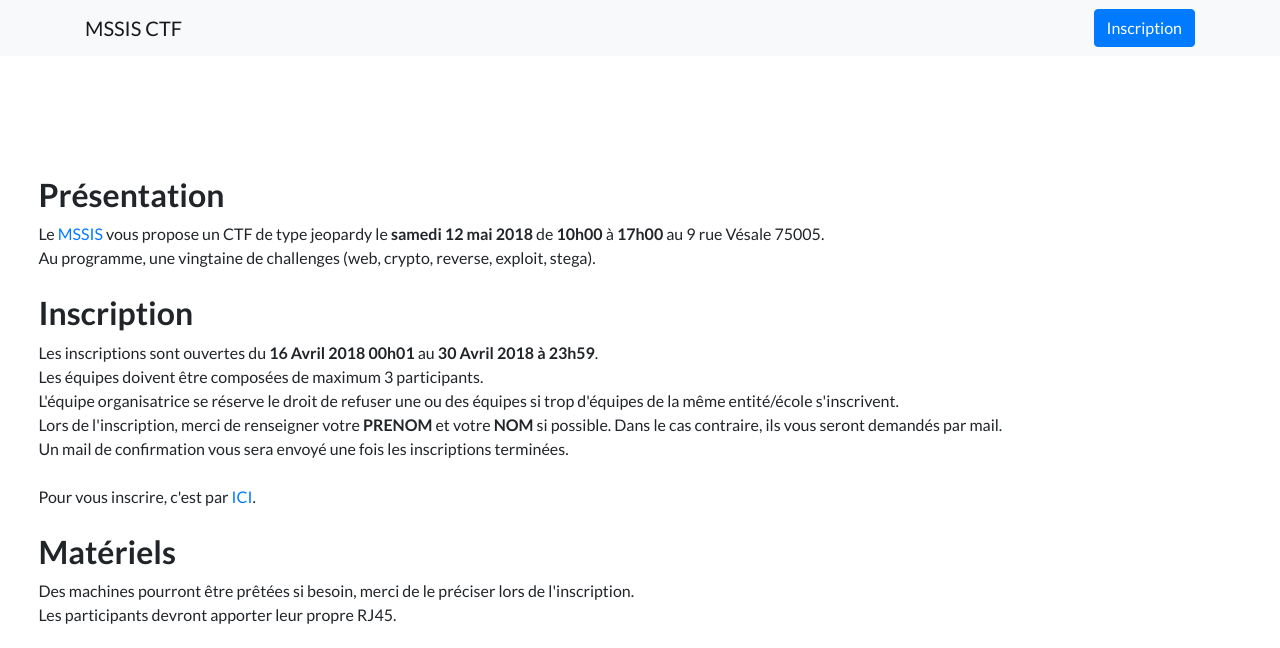
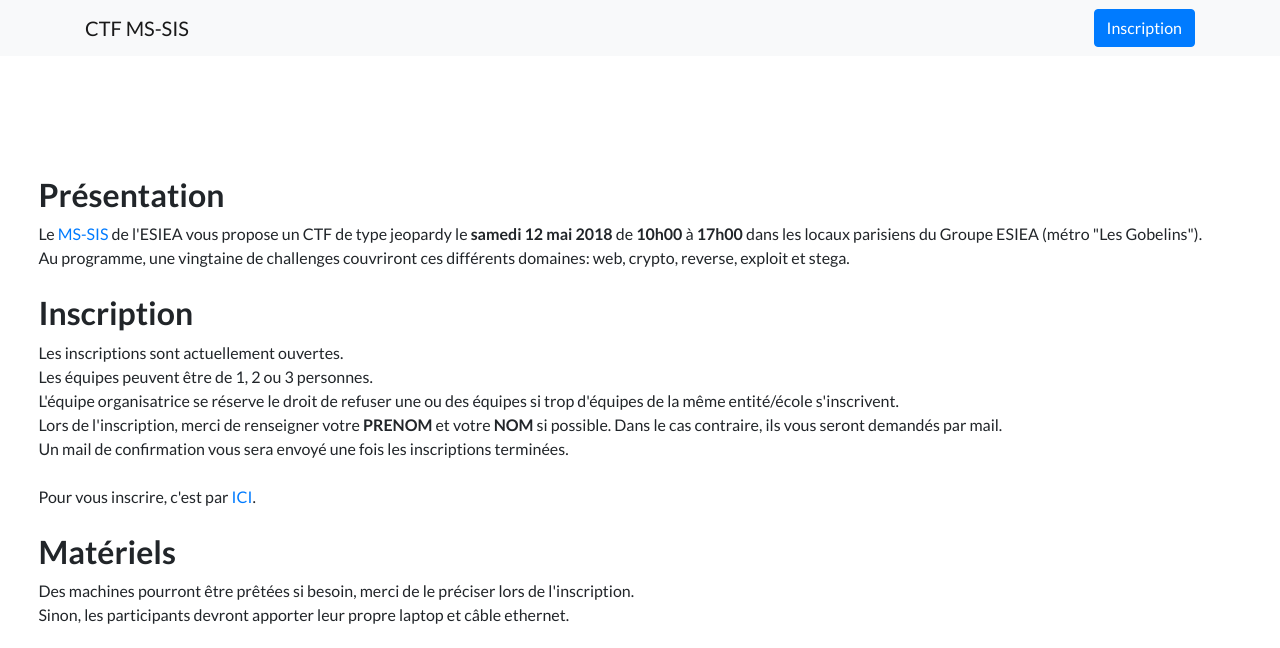
Before and after one commit to mssis-ctf/mssis-ctf.github.io, a website: page index.html in a window 1280 px wide. Shown: the top 648 px of the page. Drawn offline with Linux system fonts and the light colour scheme.

Commit message:
update some stuff

```diff
--- a/index.html
+++ b/index.html
@@ -8,7 +8,7 @@
     <meta name="description" content="">
     <meta name="author" content="">
 
-    <title>MSSIS CTF - 12 mai 2018</title>
+    <title>CTF MS-SIS - 12 mai 2018</title>
 
     <!-- Bootstrap core CSS -->
     <link href="vendor/bootstrap/css/bootstrap.min.css" rel="stylesheet">
@@ -28,89 +28,23 @@
     <!-- Navigation -->
     <nav class="navbar navbar-light bg-light static-top">
       <div class="container">
-        <a class="navbar-brand" href="#">MSSIS CTF</a>
+        <a class="navbar-brand" href="#">CTF MS-SIS</a>
         <a class="btn btn-primary" href="https://framaforms.org/mssis-ctf-inscription-1523803311" target="_blank">Inscription</a>
       </div>
     </nav>
 
     <br><br><br><br><br>
 
-    <!-- Masthead -->
-    <!--
-    <header class="masthead text-white text-center">
-      <div class="overlay"></div>
-      <div class="container">
-        <div class="row">
-
-          <div class="col-xl-9 mx-auto">
-            <h1 class="mb-5">Build a landing page for your business or project and generate more leads!</h1>
-          </div>
-
-          <div class="col-md-10 col-lg-8 col-xl-7 mx-auto">
-            <form>
-              <div class="form-row">
-
-                <div class="col-12 col-md-9 mb-2 mb-md-0">
-                  <input type="email" class="form-control form-control-lg" placeholder="Enter your email...">
-                </div>
-                  <div class="col-12 col-md-9 mb-2 mb-md-0">
-                  <button type="submit" class="btn btn-block btn-lg btn-primary">Sign up!</button>
-                </div>
-              </div>
-            </form>
-          </div>
-        </div>
-      </div>
-    </header>
-  -->
-
-    <!-- Icons Grid -->
-    <!--
-    <section class="features-icons bg-light text-center">
-      <div class="container">
-        <div class="row">
-          <div class="col-lg-4">
-            <div class="features-icons-item mx-auto mb-5 mb-lg-0 mb-lg-3">
-              <div class="features-icons-icon d-flex">
-                <i class="icon-screen-desktop m-auto text-primary"></i>
-              </div>
-              <h3>Fully Responsive</h3>
-              <p class="lead mb-0">This theme will look great on any device, no matter the size!</p>
-            </div>
-          </div>
-          <div class="col-lg-4">
-            <div class="features-icons-item mx-auto mb-5 mb-lg-0 mb-lg-3">
-              <div class="features-icons-icon d-flex">
-                <i class="icon-layers m-auto text-primary"></i>
-              </div>
-              <h3>Bootstrap 4 Ready</h3>
-              <p class="lead mb-0">Featuring the latest build of the new Bootstrap 4 framework!</p>
-            </div>
-          </div>
-          <div class="col-lg-4">
-            <div class="features-icons-item mx-auto mb-0 mb-lg-3">
-              <div class="features-icons-icon d-flex">
-                <i class="icon-check m-auto text-primary"></i>
-              </div>
-              <h3>Easy to Use</h3>
-              <p class="lead mb-0">Ready to use with your own content, or customize the source files!</p>
-            </div>
-          </div>
-        </div>
-      </div>
-    </section>
-  -->
-
 <div style="margin-left: 3%;">
   <h2>Présentation</h2>
-  Le <a href="https://www.esiea.fr/mastere-specialise-securite-informatique/">MSSIS</a> vous propose un CTF de type jeopardy le <strong>samedi 12 mai 2018</strong> de <strong>10h00</strong> à <strong>17h00</strong> au 9 rue Vésale 75005.<br>
-  Au programme, une vingtaine de challenges (web, crypto, reverse, exploit, stega).
+  Le <a href="https://www.esiea.fr/mastere-specialise-securite-informatique/">MS-SIS</a> de l'ESIEA vous propose un CTF de type jeopardy le <strong>samedi 12 mai 2018</strong> de <strong>10h00</strong> à <strong>17h00</strong> dans les locaux parisiens du Groupe ESIEA (métro "Les Gobelins").<br>
+  Au programme, une vingtaine de challenges couvriront ces différents domaines: web, crypto, reverse, exploit et stega.
 
   <br><br>
 
   <h2>Inscription</h2>
-  Les inscriptions sont ouvertes du <strong>16 Avril 2018 00h01</strong> au <strong>30 Avril 2018 à 23h59</strong>.<br>
-  Les équipes doivent être composées de maximum 3 participants. <br>
+  Les inscriptions sont actuellement ouvertes.<br>
+  Les équipes peuvent être de 1, 2 ou 3 personnes.<br>
   L'équipe organisatrice se réserve le droit de refuser une ou des équipes si trop d'équipes de la même entité/école s'inscrivent.<br>
   Lors de l'inscription, merci de renseigner votre <strong>PRENOM</strong> et votre <strong>NOM</strong> si possible. Dans le cas contraire, ils vous seront demandés par mail.<br>
   Un mail de confirmation vous sera envoyé une fois les inscriptions terminées.<br><br>
@@ -119,11 +53,19 @@
 
   <h2>Matériels</h2>
   Des machines pourront être prêtées si besoin, merci de le préciser lors de l'inscription.<br>
-  Les participants devront apporter leur propre RJ45.
+  Sinon, les participants devront apporter leur propre laptop et câble ethernet.
 
     <br><br>
 
   <h2>Sponsors</h2>
+  <a href="https://www.esiea.fr/">
+    <img src="https://www.esiea.fr/wp-content/themes/esiea/images/logo.png" alt="ESIEA logo" title="ESIEA logo" height="15%" width="15%">
+  </a>
+
+  <a href="https://www.miscmag.com/">
+    <img src="https://sec2016.rmll.info/img/misc.jpg" alt="MISC logo" title="MISC logo" height="15%" width="15%">
+  </a>
+
   <a href="https://www.synacktiv.com/">
     <img src="https://lh3.ggpht.com/p/AF1QipN6rMQ8P3w2iuavDiFlQ4QqeTvsqd9ASHjXtLpP=s1024" alt="Synacktiv logo" title="Synacktiv logo" height="15%" width="15%">
   </a>
@@ -132,13 +74,9 @@
     <img src="https://www.xmco.fr/wp-content/uploads/2018/01/XMCO_logos_marron3.svg" alt="XMCO logo" title="XMCO logo" height="15%" width="15%">
   </a>
 
-  <a href="https://www.miscmag.com/">
-    <img src="https://sec2016.rmll.info/img/misc.jpg" alt="MISC logo" title="MISC logo" height="15%" width="15%">
-  </a>
 
-  <a href="https://www.esiea.fr/">
-    <img src="https://www.esiea.fr/wp-content/themes/esiea/images/logo.png" alt="ESIEA logo" title="ESIEA logo" height="15%" width="15%">
-  </a>
+
+
 
 
   <br><br>
```
